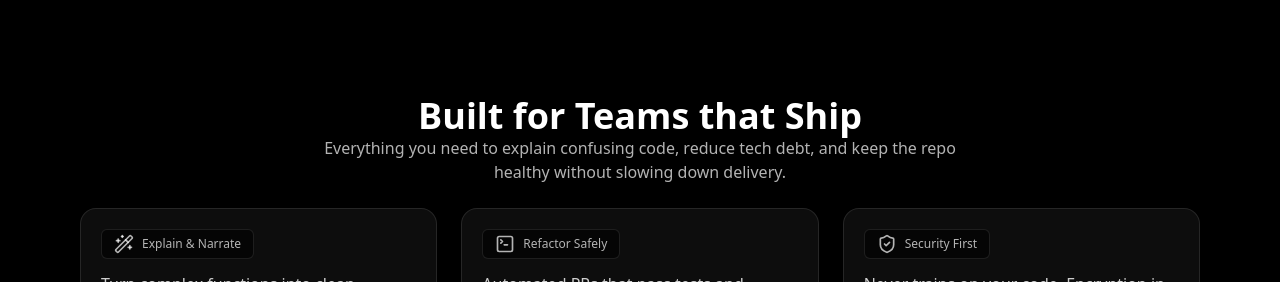
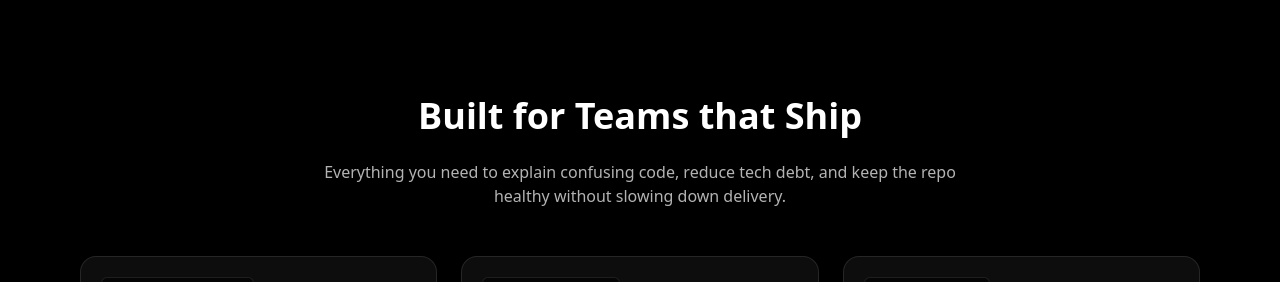
Before and after one commit to mah12-ops/code_narrator_ai, a React (Vite) app in the folder client/: page / in a window 1280 px wide. Shown: the part 1220-1502 px from the top of the page. Built offline with nearby package versions, Linux system fonts and the light colour scheme.

Commit message:
fix testimonials

```diff
--- a/client/src/components/pages/LandingPage/Features.tsx
+++ b/client/src/components/pages/LandingPage/Features.tsx
@@ -16,8 +16,8 @@ function Features() {
        {/* FEATURES */}
         <section id="features" className="mx-auto max-w-7xl px-20 py-4 md:py-8">
           <div className="mb-6 text-center">
-            <h2 className="text-3xl md:text-4xl font-bold">Built for Teams that Ship</h2>
-            <p className=" text-white/70 max-w-2xl mx-auto">Everything you need to explain confusing code, reduce tech debt, and keep the repo healthy without slowing down delivery.</p>
+            <h2 className="text-3xl md:text-4xl  font-bold">Built for Teams that Ship</h2>
+            <p className=" text-white/70 max-w-2xl py-6 mx-auto">Everything you need to explain confusing code, reduce tech debt, and keep the repo healthy without slowing down delivery.</p>
           </div>
           <div className="grid sm:grid-cols-2 lg:grid-cols-3 gap-6">
             {features.map((f, i) => (
```
